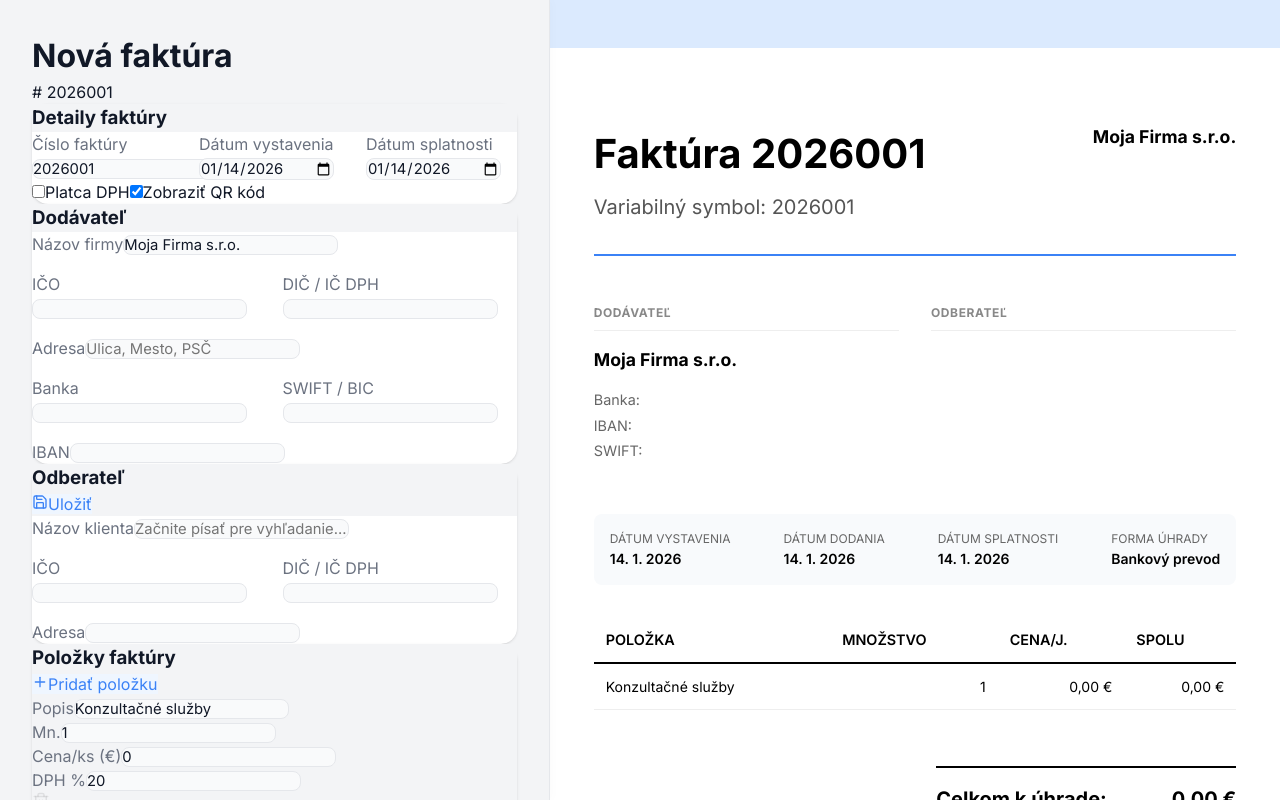
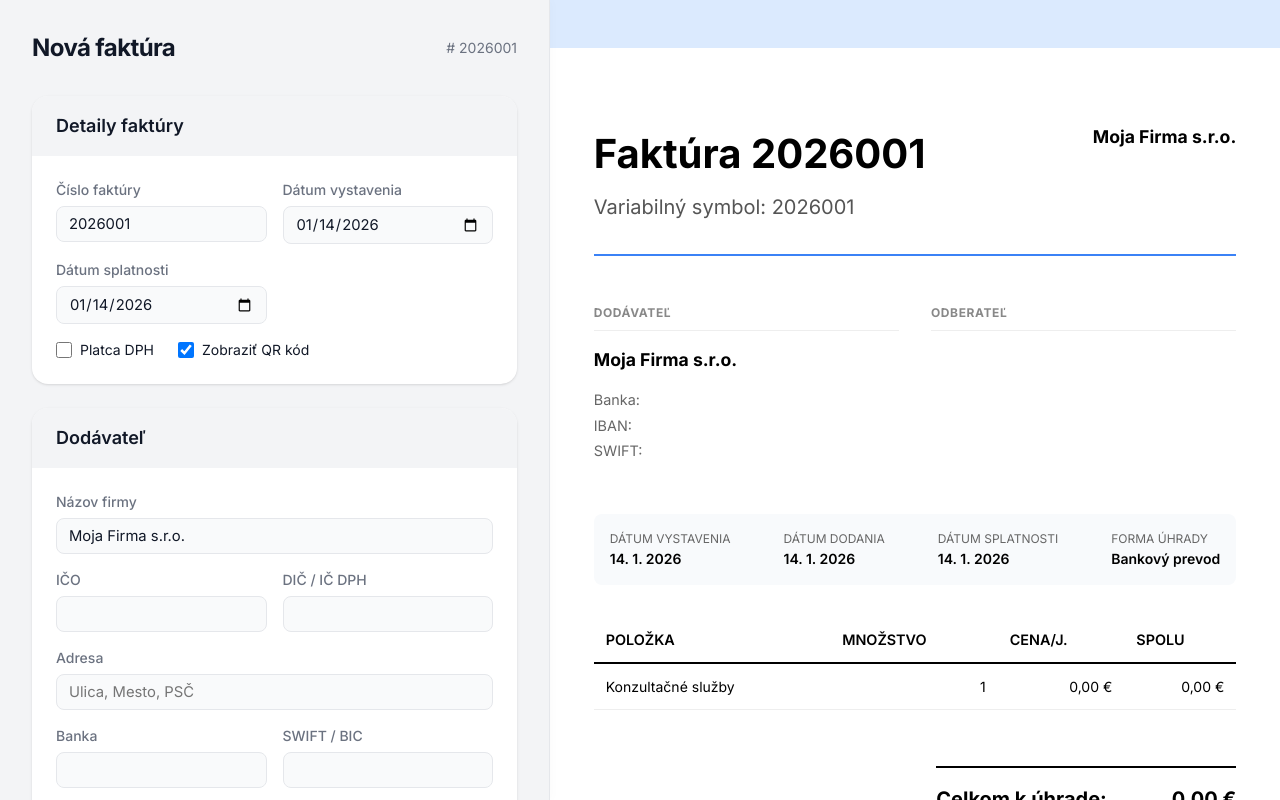
Before and after one commit to tygerko/invoice-app., a React app: page / in a window 1280 px wide. Built offline with nearby package versions, Linux system fonts and the light colour scheme; the HTML template or start-up script is replaced by a standard one.

Commit message:
fix: Restore global layout and styling utilities

```diff
--- a/src/styles/utilities.css
+++ b/src/styles/utilities.css
@@ -1,62 +1,369 @@
 /* src/styles/utilities.css */
-/* Modern button utilities */
 
-/* Primary button – premium gradient with breathing space */
+/* Flexbox utilities */
+.flex {
+    display: flex;
+}
+
+.flex-col {
+    flex-direction: column;
+}
+
+.items-center {
+    align-items: center;
+}
+
+.items-start {
+    align-items: flex-start;
+}
+
+.items-end {
+    align-items: flex-end;
+}
+
+.justify-between {
+    justify-content: space-between;
+}
+
+.justify-center {
+    justify-content: center;
+}
+
+.flex-1 {
+    flex: 1 1 0%;
+}
+
+.flex-wrap {
+    flex-wrap: wrap;
+}
+
+/* Grid utilities */
+.grid {
+    display: grid;
+}
+
+.grid-cols-2 {
+    grid-template-columns: repeat(2, minmax(0, 1fr));
+}
+
+/* Gaps */
+.gap-1 {
+    gap: 0.25rem;
+}
+
+.gap-1\.5 {
+    gap: 0.375rem;
+}
+
+.gap-2 {
+    gap: 0.5rem;
+}
+
+.gap-2\.5 {
+    gap: 0.625rem;
+}
+
+.gap-3 {
+    gap: 0.75rem;
+}
+
+.gap-4 {
+    gap: 1rem;
+}
+
+.gap-6 {
+    gap: 1.5rem;
+}
+
+/* Padding */
+.p-2 {
+    padding: 0.5rem;
+}
+
+.p-3 {
+    padding: 0.75rem;
+}
+
+.p-3\.5 {
+    padding: 0.875rem;
+}
+
+.p-4 {
+    padding: 1rem;
+}
+
+.p-6 {
+    padding: 1.5rem;
+}
+
+.px-3 {
+    padding-left: 0.75rem;
+    padding-right: 0.75rem;
+}
+
+.px-4 {
+    padding-left: 1rem;
+    padding-right: 1rem;
+}
+
+.px-5 {
+    padding-left: 1.25rem;
+    padding-right: 1.25rem;
+}
+
+.px-6 {
+    padding-left: 1.5rem;
+    padding-right: 1.5rem;
+}
+
+.py-1\.5 {
+    padding-top: 0.375rem;
+    padding-bottom: 0.375rem;
+}
+
+.py-2 {
+    padding-top: 0.5rem;
+    padding-bottom: 0.5rem;
+}
+
+.py-3 {
+    padding-top: 0.75rem;
+    padding-bottom: 0.75rem;
+}
+
+.py-3\.5 {
+    padding-top: 0.875rem;
+    padding-bottom: 0.875rem;
+}
+
+.py-4 {
+    padding-top: 1rem;
+    padding-bottom: 1rem;
+}
+
+.pb-2 {
+    padding-bottom: 0.5rem;
+}
+
+.pb-20 {
+    padding-bottom: 5rem;
+}
+
+/* Margin */
+.mt-1 {
+    margin-top: 0.25rem;
+}
+
+.mt-2 {
+    margin-top: 0.5rem;
+}
+
+.mt-4 {
+    margin-top: 1rem;
+}
+
+.mb-2 {
+    margin-bottom: 0.5rem;
+}
+
+/* Sizing */
+.w-4 {
+    width: 1rem;
+}
+
+.h-4 {
+    height: 1rem;
+}
+
+.w-full {
+    width: 100%;
+}
+
+.h-full {
+    height: 100%;
+}
+
+/* Typography */
+.text-xs {
+    font-size: 0.75rem;
+    line-height: 1rem;
+}
+
+.text-sm {
+    font-size: 0.875rem;
+    line-height: 1.25rem;
+}
+
+.text-base {
+    font-size: 1rem;
+    line-height: 1.5rem;
+}
+
+.text-lg {
+    font-size: 1.125rem;
+    line-height: 1.75rem;
+}
+
+.text-xl {
+    font-size: 1.25rem;
+    line-height: 1.75rem;
+}
+
+.text-2xl {
+    font-size: 1.5rem;
+    line-height: 2rem;
+}
+
+.font-normal {
+    font-weight: 400;
+}
+
+.font-medium {
+    font-weight: 500;
+}
+
+.font-semibold {
+    font-weight: 600;
+}
+
+.font-bold {
+    font-weight: 700;
+}
+
+.text-gray-500 {
+    color: #6b7280;
+}
+
+.tracking-tight {
+    letter-spacing: -0.025em;
+}
+
+.text-left {
+    text-align: left;
+}
+
+.text-center {
+    text-align: center;
+}
+
+/* Effects */
+.rounded {
+    border-radius: 0.25rem;
+}
+
+.rounded-md {
+    border-radius: 0.375rem;
+}
+
+.rounded-lg {
+    border-radius: 0.5rem;
+}
+
+.rounded-xl {
+    border-radius: 0.75rem;
+}
+
+.rounded-2xl {
+    border-radius: 1rem;
+}
+
+.shadow-sm {
+    box-shadow: 0 1px 2px 0 rgb(0 0 0 / 0.05);
+}
+
+.shadow-md {
+    box-shadow: 0 4px 6px -1px rgb(0 0 0 / 0.1), 0 2px 4px -2px rgb(0 0 0 / 0.1);
+}
+
+.shadow-lg {
+    box-shadow: 0 10px 15px -3px rgb(0 0 0 / 0.1), 0 4px 6px -4px rgb(0 0 0 / 0.1);
+}
+
+.transition-all {
+    transition-property: all;
+    transition-timing-function: cubic-bezier(0.4, 0, 0.2, 1);
+    transition-duration: 150ms;
+}
+
+.cursor-pointer {
+    cursor: pointer;
+}
+
+.select-none {
+    user-select: none;
+}
+
+.overflow-hidden {
+    overflow: hidden;
+}
+
+/* Position */
+.relative {
+    position: relative;
+}
+
+.absolute {
+    position: absolute;
+}
+
+.z-10 {
+    z-index: 10;
+}
+
+/* Form */
+.outline-none {
+    outline: 2px solid transparent;
+    outline-offset: 2px;
+}
+
+/* Custom Modern Buttons (from previous turns) */
 .btn-primary-modern {
     display: inline-flex;
     align-items: center;
     justify-content: center;
     gap: 0.5rem;
-    padding: 0.75rem 1.5rem;
-    /* generous vertical/horizontal padding */
-    font-size: 1rem;
-    /* readable text */
+    padding: 0.625rem 1.25rem;
+    font-size: 0.875rem;
     font-weight: 600;
-    line-height: 1.4;
-    border-radius: var(--radius-md);
-    background: linear-gradient(135deg, #6366f1 0%, #8b5cf6 50%, #a855f7 100%);
-    color: #ffffff;
-    box-shadow: 0 8px 24px rgba(139, 92, 246, 0.3), inset 0 1px 0 rgba(255, 255, 255, 0.2);
-    border: 1px solid rgba(255, 255, 255, 0.18);
-    transition: transform var(--transition-fast), box-shadow var(--transition-fast), background var(--transition-fast);
+    border-radius: 0.5rem;
+    background: linear-gradient(135deg, #7c3aed 0%, #6366f1 100%);
+    color: #fff;
+    border: none;
+    box-shadow: 0 4px 14px rgba(124, 58, 237, 0.35);
     cursor: pointer;
+    transition: all 0.2s ease;
 }
 
 .btn-primary-modern:hover {
-    transform: translateY(-2px);
-    box-shadow: 0 12px 32px rgba(139, 92, 246, 0.45), inset 0 1px 0 rgba(255, 255, 255, 0.2);
-    background: linear-gradient(135deg, #4f46e5 0%, #7c3aed 50%, #9333ea 100%);
+    transform: translateY(-1px);
+    box-shadow: 0 6px 20px rgba(124, 58, 237, 0.45);
 }
 
-.btn-primary-modern:active {
-    transform: scale(0.97);
-}
-
-/* Secondary glass button */
 .btn-secondary-glass {
     display: inline-flex;
     align-items: center;
     justify-content: center;
     gap: 0.5rem;
-    padding: 0.75rem 1.5rem;
-    font-size: 1rem;
+    padding: 0.625rem 1.25rem;
+    font-size: 0.875rem;
     font-weight: 500;
-    border-radius: var(--radius-md);
-    background: rgba(255, 255, 255, 0.85);
-    backdrop-filter: blur(10px);
-    border: 1px solid rgba(255, 255, 255, 0.5);
-    color: #111827;
-    box-shadow: 0 4px 16px rgba(0, 0, 0, 0.08);
-    transition: transform var(--transition-fast), background var(--transition-fast), box-shadow var(--transition-fast);
+    border-radius: 0.5rem;
+    background: #fff;
+    color: #374151;
+    border: 1px solid #e5e7eb;
+    box-shadow: 0 1px 3px rgba(0, 0, 0, 0.08);
     cursor: pointer;
+    transition: all 0.2s ease;
 }
 
 .btn-secondary-glass:hover {
-    transform: translateY(-2px);
-    background: rgba(255, 255, 255, 0.95);
-    box-shadow: 0 8px 24px rgba(0, 0, 0, 0.12);
+    border-color: #7c3aed;
+    color: #7c3aed;
 }
 
-.btn-secondary-glass:active {
-    transform: scale(0.97);
+/* Responsive adjustments */
+@media (max-width: 640px) {
+    .grid-cols-2 {
+        grid-template-columns: 1fr;
+    }
 }
```
